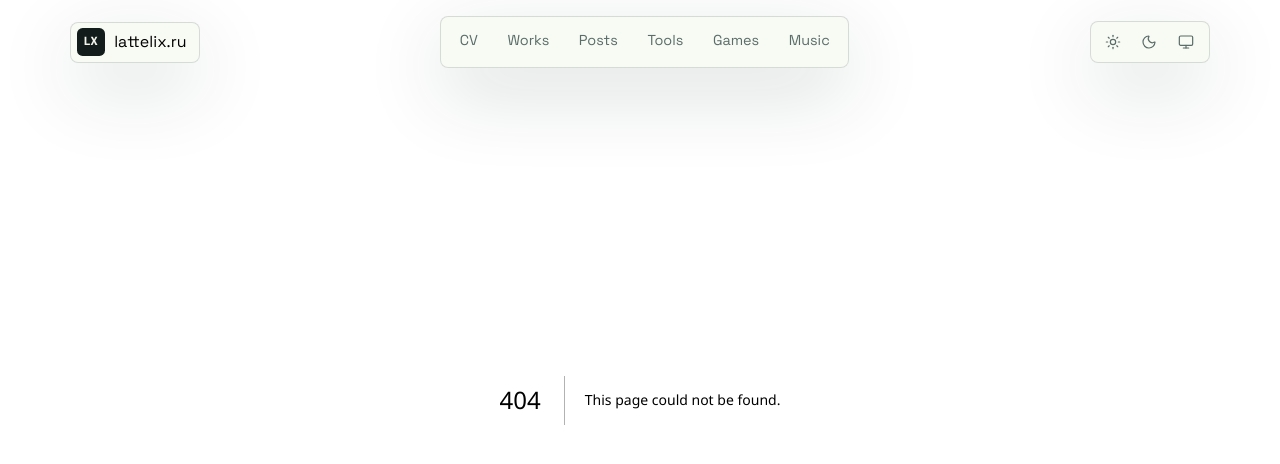
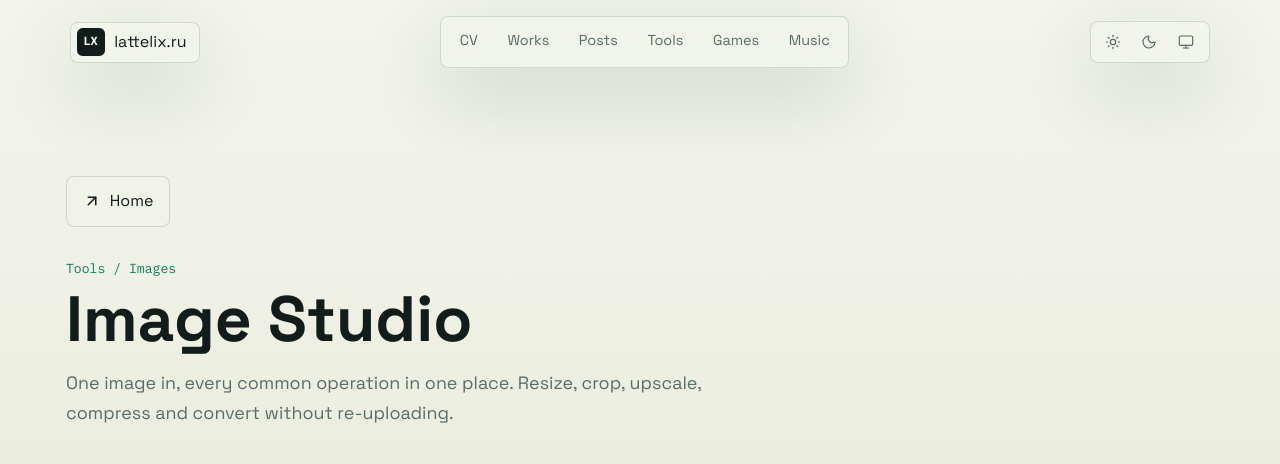
Before and after one commit to lattelix/v0-portfolio-page, a Next.js app: page /tools/images in a window 1280 px wide. Before the commit this address had no page. Shown: the top 464 px of the page. Built offline with nearby package versions, Linux system fonts and the light colour scheme.

Commit message:
Add grouped media tool studios

```diff
--- /dev/null
+++ b/app/tools/images/page.tsx
@@ -0,0 +1,18 @@
+import type { Metadata } from 'next'
+import { RoutePage } from '@/components/site/route-page'
+import { ImageStudio } from '@/components/tools/image-studio'
+import { createPageMetadata } from '@/lib/seo'
+
+export const metadata: Metadata = createPageMetadata({
+  title: 'Image Studio',
+  description: 'Resize, crop, upscale, compress and convert images in one private browser workspace.',
+  path: '/tools/images',
+})
+
+export default function ImageToolsPage() {
+  return (
+    <RoutePage eyebrow="Tools / Images" title="Image Studio" description="One image in, every common operation in one place. Resize, crop, upscale, compress and convert without re-uploading.">
+      <section className="route-section tool-route-section"><ImageStudio /></section>
+    </RoutePage>
+  )
+}
```
